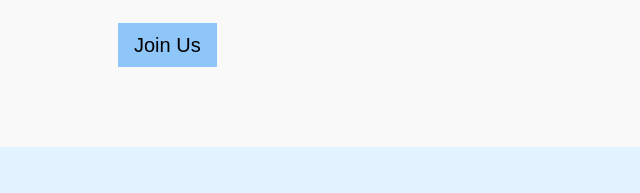
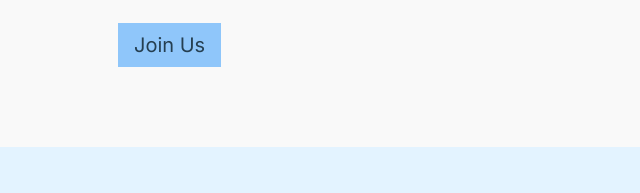
Before and after one commit to afcsoa/website, a plain HTML site: page index.html in a window 1280 px wide. Shown: the part 444-637 px from the top of the page, 0-640 px from the left. Drawn offline with Linux system fonts and the light colour scheme.

Commit message:
Change Join Us from button to link

```diff
--- a/assets/css/style.css
+++ b/assets/css/style.css
@@ -170,6 +170,33 @@ nav {
     line-height: 140%;
     border: none;
 }
+
+
+.join-button {
+  display: inline-block;
+  padding: 8px 16px;
+  background-color: var(--color-accent);
+  color: var(--color-text);
+  text-align: center;
+  text-decoration: none;
+  border: none;
+  font-size: 20px;
+  font-style: normal;
+  font-weight: 400;
+  line-height: 140%;
+  border: none;
+}
+
+.join-button:hover {
+  color: var(--color-accent);
+  background-color: var(--color-text);
+}
+
+
+
+
+
+
 
 .mission {
     background-color: var(--color-secondary);
@@ -431,6 +458,7 @@ footer {
 .footer-container p,
 .footer-container strong {
     color: #ffffff;
+	margin-bottom: .5em;
 }
 
 .footer-container p strong {
@@ -563,7 +591,7 @@ footer {
 .service-columns {
     display: grid;
     grid-template-columns: repeat(2, 1fr);
-    gap: 20px;
+    gap: 36px;
     margin-bottom: 20px;
 }
 
--- a/feed.xml
+++ b/feed.xml
@@ -1,4 +1,4 @@
-<?xml version="1.0" encoding="utf-8"?><feed xmlns="http://www.w3.org/2005/Atom" ><generator uri="https://jekyllrb.com/" version="4.3.2">Jekyll</generator><link href="https://yourusername.github.io/feed.xml" rel="self" type="application/atom+xml" /><link href="https://yourusername.github.io/" rel="alternate" type="text/html" /><updated>2023-10-16T10:10:56+03:00</updated><id>https://yourusername.github.io/feed.xml</id><title type="html">AFCSOA</title><subtitle>Automated Fare Collection System of Africa</subtitle><entry><title type="html">The Scourge of Modern Times in AFC Systems Rarely Talked About</title><link href="https://yourusername.github.io/publications/2022/09/24/afc-vendor-lock.html" rel="alternate" type="text/html" title="The Scourge of Modern Times in AFC Systems Rarely Talked About" /><published>2022-09-24T00:00:00+03:00</published><updated>2022-09-24T00:00:00+03:00</updated><id>https://yourusername.github.io/publications/2022/09/24/afc-vendor-lock</id><content type="html" xml:base="https://yourusername.github.io/publications/2022/09/24/afc-vendor-lock.html"><![CDATA[<p>A subtle yet pervasive issue unfolds its wings across the Automated Fare Collection (AFC) Systems landscape, and it goes beyond the technical and operational aspects – it taps into the fundamental dynamics of how stakeholders, including transit operators, agencies, and even passengers, navigate through their daily transactions and operational protocols: Vendor lock-in.</p>
+<?xml version="1.0" encoding="utf-8"?><feed xmlns="http://www.w3.org/2005/Atom" ><generator uri="https://jekyllrb.com/" version="4.3.2">Jekyll</generator><link href="https://yourusername.github.io/feed.xml" rel="self" type="application/atom+xml" /><link href="https://yourusername.github.io/" rel="alternate" type="text/html" /><updated>2023-10-19T17:11:56+03:00</updated><id>https://yourusername.github.io/feed.xml</id><title type="html">AFCSOA</title><subtitle>Automated Fare Collection System of Africa</subtitle><entry><title type="html">The Scourge of Modern Times in AFC Systems Rarely Talked About</title><link href="https://yourusername.github.io/publications/2022/09/24/afc-vendor-lock.html" rel="alternate" type="text/html" title="The Scourge of Modern Times in AFC Systems Rarely Talked About" /><published>2022-09-24T00:00:00+03:00</published><updated>2022-09-24T00:00:00+03:00</updated><id>https://yourusername.github.io/publications/2022/09/24/afc-vendor-lock</id><content type="html" xml:base="https://yourusername.github.io/publications/2022/09/24/afc-vendor-lock.html"><![CDATA[<p>A subtle yet pervasive issue unfolds its wings across the Automated Fare Collection (AFC) Systems landscape, and it goes beyond the technical and operational aspects – it taps into the fundamental dynamics of how stakeholders, including transit operators, agencies, and even passengers, navigate through their daily transactions and operational protocols: Vendor lock-in.</p>
 
 <p>A topic often shrouded in the shadows, vendor lock-in affects every nuance of AFC system interaction. While stakeholders may find solace in ISO standards like ISO-14443, viewing them as a refuge from compatibility issues, it is either craftiness or incompetence that shades the truth. The low-level communication between a card and a terminal, despite its universal market support and nuances that can indeed affect compatibility and subsequent costs, is just the tip of the iceberg.</p>
 
--- a/index.html
+++ b/index.html
@@ -4,7 +4,7 @@
 <head>
     <meta charset="UTF-8">
     <meta name="viewport" content="width=device-width, initial-scale=1.0">
-    <title>AFCSOA</title>
+    <title>AFCSOA | Automated Fare Collection System Operators Association</title>
     <link rel="stylesheet" href="/assets/css/style.css">
 	<link rel="icon" type="image/svg+xml" href="/assets/images/AFCSOA-Logo.svg">
 	<link rel="alternate icon" href="/assets/images/AFCSOA-Logo.png">
@@ -34,7 +34,8 @@
                     <p>Driving the Future of Public Transit</p>
                     <h1>Automated Fare Collection System Operators Association</h1>
                     <p>Uniting industry players and stakeholders to shape the future of automated fare collection</p>
-                    <button>Join Us</button>
+					<a href="/contact.html" class="join-button">Join Us</a>
+
                 </div>
                 <div class="header__right">
                     <figure>
@@ -43,10 +44,9 @@
                 </div>
 
             </div>
-
-
         </div>
     </header>
+
     <section class="mission">
         <div class="container flex">
             <div class="section__header">
```
Also changed, not shown: 404.html (+1 -1 lines), about.html (+1 -1 lines), contact.html (+1 -1 lines), publications.html (+1 -1 lines), publications/2019/07/15/the-role-of-afc-operators.html (+1 -1 lines), publications/2019/11/27/unveiling-afc-essence.html (+1 -1 lines), publications/2020/03/08/pt-not-playground.html (+1 -1 lines), publications/2021/04/11/navigating-pitfalls-investments-afc.html (+1 -1 lines), publications/2022/09/24/afc-vendor-lock.html (+1 -1 lines), services.html (+1 -1 lines).
